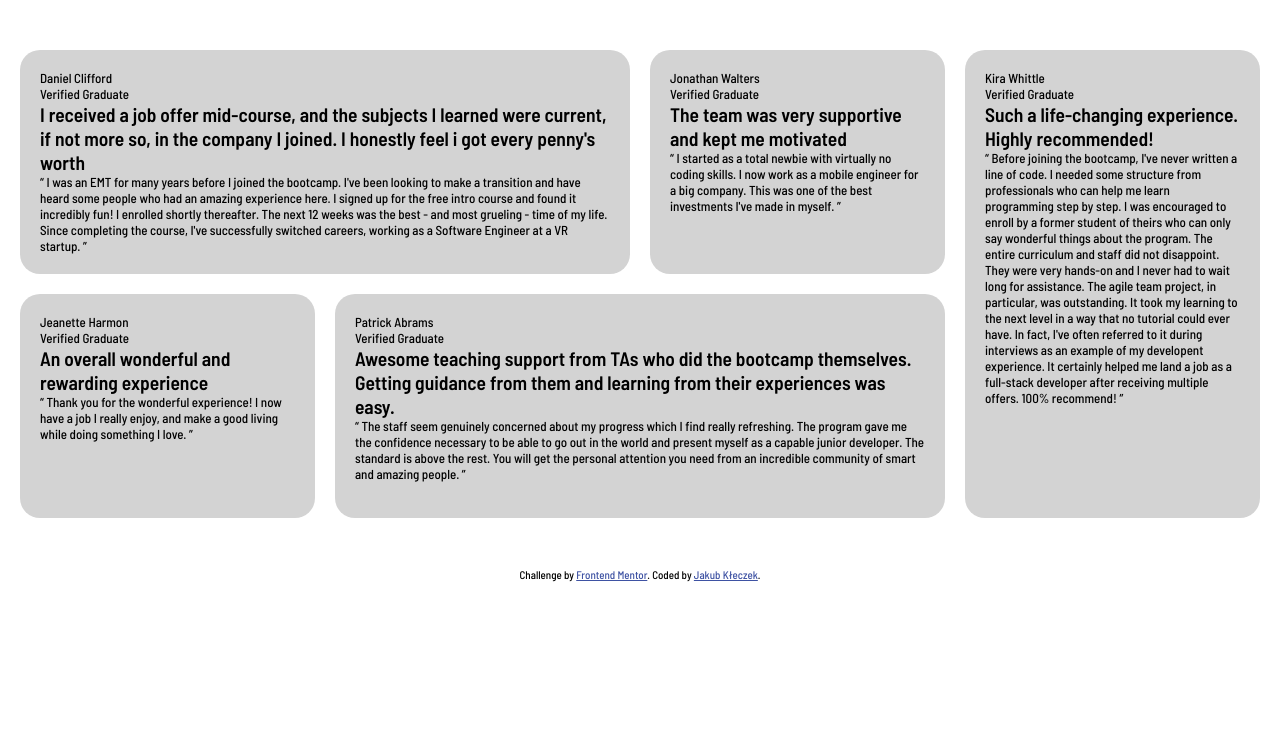
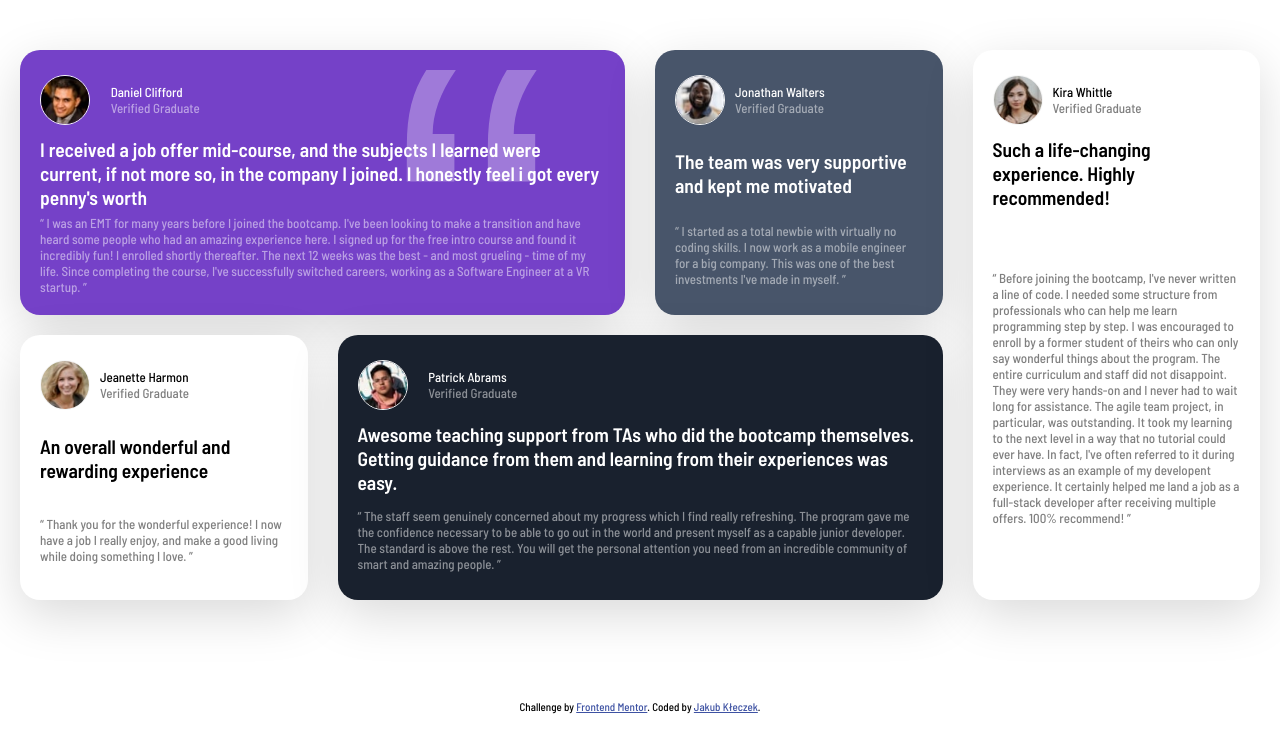
Before and after one commit to jakubkleczek/Testimonials-grid-section, a website: page index.html in a window 1280 px wide. Drawn offline with Linux system fonts and the light colour scheme.

Commit message:
edit index.html, main.scss

```diff
--- a/index.html
+++ b/index.html
@@ -16,8 +16,10 @@
 <body>
     <section class="tiles">
         <div class="tile tile-daniel">
+            <img src="img/image-daniel.jpg" alt="Daniel" class="photo">
             <div class="name">Daniel Clifford</div>
             <div class="verif">Verified Graduate</div>
+            <div class="tile-daniel__quote">“</div>
             <h2 class="heading">
                 I received a job offer mid-course,
                 and the subjects I learned were current, if not more so, in the
@@ -34,6 +36,7 @@
             </p>
         </div>
         <div class="tile tile-jonathan">
+            <img src="img/image-jonathan.jpg" alt="Jonathan" class="photo">
             <div class="name">Jonathan Walters</div>
             <div class="verif">
                 Verified
@@ -48,6 +51,7 @@
             </p>
         </div>
         <div class="tile tile-jeanette">
+            <img src="img/image-jeanette.jpg" alt="Jeanette" class="photo">
             <div class="name">Jeanette Harmon</div>
             <div class="verif">
                 Verified
@@ -61,6 +65,7 @@
             </p>
         </div>
         <div class="tile tile-patrick">
+            <img src="img/image-patrick.jpg" alt="Patrick" class="photo">
             <div class="name">Patrick Abrams</div>
             <div class="verif">Verified Graduate</div>
             <h2 class="heading">
@@ -78,6 +83,7 @@
             </p>
         </div>
         <div class="tile tile-kira">
+            <img src="img/image-kira.jpg" alt="Kira" class="photo">
             <div class="name">Kira Whittle</div>
             <div class="verif">
                 Verified Graduate
@@ -105,8 +111,9 @@
 
     <div class="attribution">
         Challenge by
-        <a href="https://www.frontendmentor.io?ref=challenge" target="_blank">Frontend Mentor</a>. Coded by <a
-            href="#">Jakub Kłeczek</a>.
+        <a href="https://www.frontendmentor.io?ref=challenge" target="_blank">Frontend Mentor</a>.
+        Coded by
+        <a href="https://github.com/jakubkleczek" target="_blank">Jakub Kłeczek</a>.
     </div>
 </body>
 
--- a/sass/main.scss
+++ b/sass/main.scss
@@ -1,4 +1,5 @@
 .attribution {
+    margin-top: 5rem;
     font-size: 11px;
     text-align: center;
 }
@@ -31,20 +32,84 @@ body {
     display: grid;
     grid-template-columns: repeat(4, 1fr);
     grid-template-rows: repeat(2, 1fr);
-    gap: 2rem;
+    gap: 2rem 3rem;
 }
 
 .tile {
-    background-color: lightgrey;
+    background-color: white;
     border-radius: 2rem;
     padding: 2rem;
+    box-shadow: 0 1.5rem 5rem rgba(0, 0, 0, 0.15);
+    display: grid;
+    grid-template-columns: 1fr 7fr;
+    grid-template-rows: repeat(2, 3rem) 8.5rem 1fr;
+
+    .photo {
+        grid-row: 1 / 3;
+        grid-column: 1 / 2;
+        align-self: center;
+        border-radius: 3rem;
+        border: solid 1px whitesmoke;
+        margin-right: 1rem;
+        width: 5rem;
+        height: 5rem;
+    }
+
+    .name {
+        grid-row: 1 / 2;
+        grid-column: 2 / 3;
+
+        align-self: end;
+    }
+    .verif {
+        grid-row: 2 / 3;
+        grid-column: 2 / 3;
+        color: rgba(0, 0, 0, 0.5);
+    }
+    .heading {
+        grid-column: 1 / -1;
+        align-self: center;
+    }
+    p {
+        grid-column: 1 / -1;
+        align-self: center;
+        color: rgba(0, 0, 0, 0.5);
+    }
 }
 
 .tile-daniel {
     grid-column: 1 / 3;
+
+    background-color: hsl(263, 55%, 52%);
+
+    &__quote {
+        grid-row: 1 / 2;
+        grid-column: 2 / 3;
+        font-size: 50rem;
+        font-family: sans-serif;
+        color: rgba(255, 255, 255, 0.3);
+        justify-self: end;
+        align-self: center;
+        margin-right: 5rem;
+        margin-top: 31rem;
+}
+.tile-jonathan,
+.tile-daniel,
+.tile-patrick {
+    color: white;
+}
+
+.tile-jonathan,
+.tile-daniel,
+.tile-patrick {
+    .verif,
+    p {
+        color: rgba(255, 255, 255, 0.5);
+    }
 }
 
 .tile-jonathan {
+    background-color: hsl(217, 19%, 35%);
 }
 
 .tile-jeanette {
@@ -52,6 +117,7 @@ body {
 
 .tile-patrick {
     grid-column: 2 / 4;
+    background-color: hsl(219, 29%, 14%);
 }
 
 .tile-kira {
```
Also changed, not shown: css/style.css.
